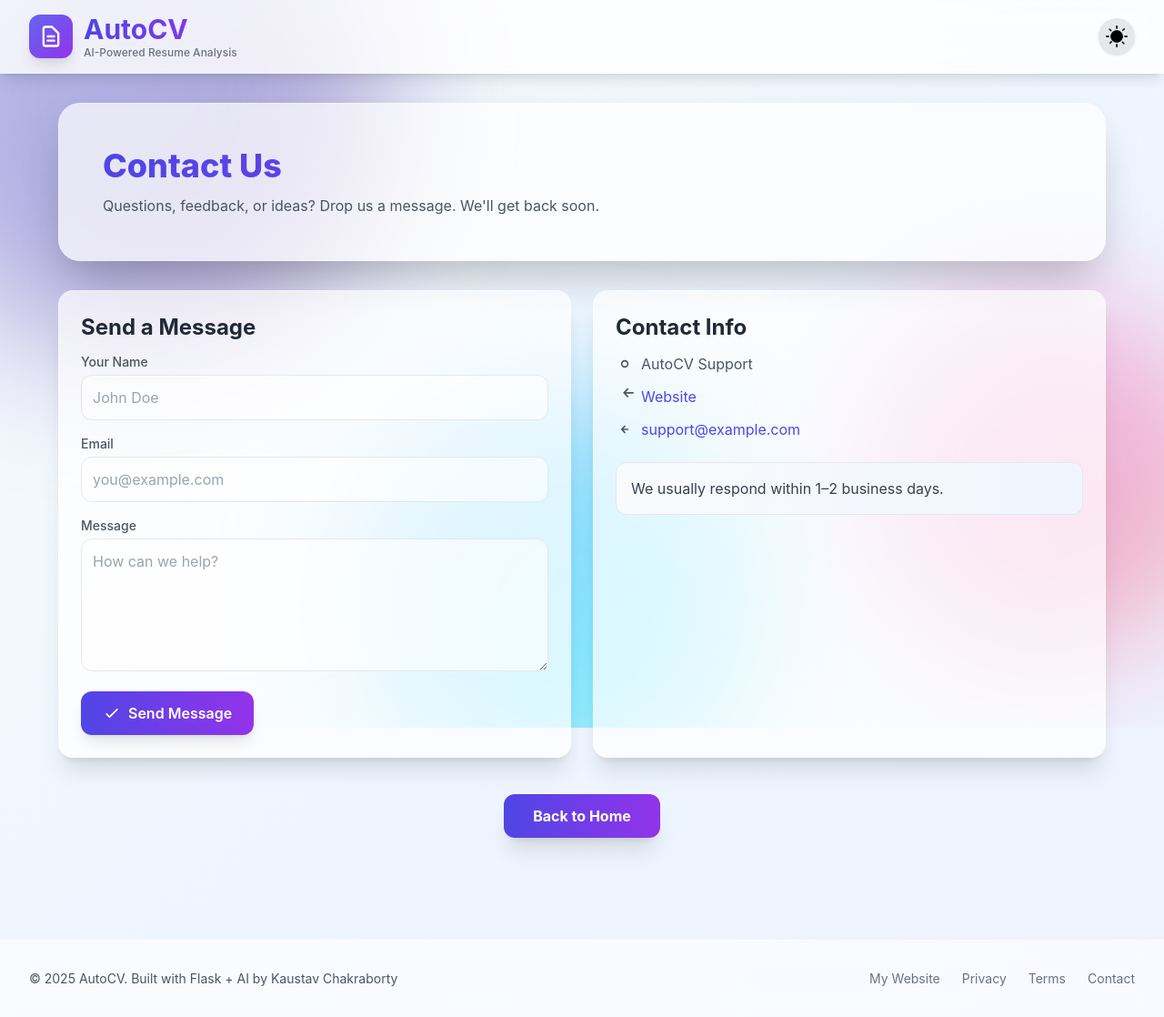
After one commit to Kaustav-coder-hub/AutoCV---Resume-Scoring-System, a Flask app: page /contact in a window 1280 px wide. The commit adds this page. Shown: the whole page at 91% size. Run offline with Flask 3, Linux system fonts and the light colour scheme; some libraries are stand-ins or nearby versions.

Commit message:
feat(pages): add animated Privacy, Terms, Contact pages + routes and wire footer links

```diff
--- a/app.py
+++ b/app.py
@@ -32,6 +32,28 @@ def allowed_file(filename):
 def index():
     """Home page with upload form"""
     return render_template('upload.html')
+
+
+@app.route('/privacy')
+def privacy():
+    """Privacy Policy page"""
+    return render_template('privacy.html')
+
+
+@app.route('/terms')
+def terms():
+    """Terms of Service page"""
+    return render_template('terms.html')
+
+
+@app.route('/contact', methods=['GET', 'POST'])
+def contact():
+    """Contact page with simple submit feedback (no email backend)"""
+    submitted = False
+    if request.method == 'POST':
+        # In a real app, you'd send email or store the message
+        submitted = True
+    return render_template('contact.html', submitted=submitted)
 
 @app.route('/api/score-resume', methods=['POST'])
 def score_resume_api():
--- a/templates/base.html
+++ b/templates/base.html
@@ -94,11 +94,12 @@ themeToggleBtn.addEventListener('click', function() {
 </script>
         <div class="max-w-7xl mx-auto px-4 sm:px-6 lg:px-8 py-8">
             <div class="flex flex-col md:flex-row justify-between items-center space-y-4 md:space-y-0">
-                <p class="text-gray-600 text-sm">© 2025 AutoCV. Built with Flask + AI for student career success</p>
+                <p class="text-gray-600 text-sm">© 2025 AutoCV. Built with Flask + AI by Kaustav Chakraborty</p>
                 <div class="flex space-x-6 text-sm text-gray-500">
-                    <a href="#" class="hover:text-indigo-600 transition-colors">Privacy</a>
-                    <a href="#" class="hover:text-indigo-600 transition-colors">Terms</a>
-                    <a href="#" class="hover:text-indigo-600 transition-colors">Contact</a>
+                    <a href="https://kaustavworks.netlify.app/" class="hover:text-indigo-600 transition-colors">My Website</a>
+                    <a href="{{ url_for('privacy') }}" class="hover:text-indigo-600 transition-colors">Privacy</a>
+                    <a href="{{ url_for('terms') }}" class="hover:text-indigo-600 transition-colors">Terms</a>
+                    <a href="{{ url_for('contact') }}" class="hover:text-indigo-600 transition-colors">Contact</a>
                 </div>
             </div>
         </div>
--- /dev/null
+++ b/templates/contact.html
@@ -0,0 +1,58 @@
+{% extends "base.html" %}
+
+{% block content %}
+<div class="max-w-6xl mx-auto fade-in-up">
+  <header class="glass rounded-3xl shadow-2xl p-8 md:p-12 mb-8">
+    <h1 class="text-4xl font-extrabold bg-gradient-to-r from-indigo-600 to-purple-600 bg-clip-text text-transparent">
+      Contact Us
+    </h1>
+    <p class="mt-3 text-gray-600">Questions, feedback, or ideas? Drop us a message. We'll get back soon.</p>
+    {% if submitted %}
+      <div class="mt-4 p-4 rounded-xl bg-green-50 border border-green-200 text-green-800 flex items-center">
+        <svg class="w-5 h-5 mr-2" fill="none" stroke="currentColor" viewBox="0 0 24 24"><path stroke-linecap="round" stroke-linejoin="round" stroke-width="2" d="M5 13l4 4L19 7"/></svg>
+        Message sent! Thanks for reaching out.
+      </div>
+    {% endif %}
+  </header>
+
+  <section class="grid md:grid-cols-2 gap-6">
+    <div class="glass rounded-2xl p-6 shadow-xl">
+      <h2 class="text-2xl font-bold text-gray-800 mb-3">Send a Message</h2>
+      <form method="post" class="space-y-4">
+        <div>
+          <label class="block text-sm font-medium text-gray-600 mb-1" for="name">Your Name</label>
+          <input id="name" name="name" type="text" placeholder="John Doe" class="w-full rounded-xl border border-gray-200 p-3 bg-white/60 focus:outline-none focus:ring-2 focus:ring-indigo-400 transition" required>
+        </div>
+        <div>
+          <label class="block text-sm font-medium text-gray-600 mb-1" for="email">Email</label>
+          <input id="email" name="email" type="email" placeholder="you@example.com" class="w-full rounded-xl border border-gray-200 p-3 bg-white/60 focus:outline-none focus:ring-2 focus:ring-indigo-400 transition" required>
+        </div>
+        <div>
+          <label class="block text-sm font-medium text-gray-600 mb-1" for="message">Message</label>
+          <textarea id="message" name="message" rows="5" placeholder="How can we help?" class="w-full rounded-xl border border-gray-200 p-3 bg-white/60 focus:outline-none focus:ring-2 focus:ring-indigo-400 transition" required></textarea>
+        </div>
+        <button class="btn-primary inline-flex items-center space-x-2 bg-gradient-to-r from-indigo-600 to-purple-600 hover:from-indigo-700 hover:to-purple-700 text-white py-3 px-6 rounded-xl font-semibold shadow-lg transition-all">
+          <svg class="w-5 h-5" fill="none" stroke="currentColor" viewBox="0 0 24 24"><path stroke-linecap="round" stroke-linejoin="round" stroke-width="2" d="M5 13l4 4L19 7"/></svg>
+          <span>Send Message</span>
+        </button>
+      </form>
+    </div>
+
+    <div class="glass rounded-2xl p-6 shadow-xl">
+      <h2 class="text-2xl font-bold text-gray-800 mb-3">Contact Info</h2>
+      <ul class="space-y-3 text-gray-600">
+        <li class="flex items-center"><svg class="w-5 h-5 mr-2" fill="none" stroke="currentColor" viewBox="0 0 24 24"><path stroke-linecap="round" stroke-linejoin="round" stroke-width="2" d="M16 12a4 4 0 10-8 0 4 4 0 008 0z"/></svg> AutoCV Support</li>
+        <li class="flex items-center"><svg class="w-5 h-5 mr-2" fill="none" stroke="currentColor" viewBox="0 0 24 24"><path stroke-linecap="round" stroke-linejoin="round" stroke-width="2" d="M16 2l-5 5m0 0l5 5m-5-5h12"/></svg> <a class="text-indigo-600 hover:underline" href="https://kaustavworks.netlify.app/" target="_blank">Website</a></li>
+        <li class="flex items-center"><svg class="w-5 h-5 mr-2" fill="none" stroke="currentColor" viewBox="0 0 24 24"><path stroke-linecap="round" stroke-linejoin="round" stroke-width="2" d="M16 12H8m0 0l4 4m-4-4l4-4"/></svg> <a class="text-indigo-600 hover:underline" href="mailto:support@example.com">support@example.com</a></li>
+      </ul>
+      <div class="mt-6 bg-gradient-to-r from-gray-50 to-blue-50 p-4 rounded-xl border border-gray-200">
+        <p class="text-gray-700">We usually respond within 1–2 business days.</p>
+      </div>
+    </div>
+  </section>
+
+  <div class="text-center mt-10">
+    <a href="/" class="btn-primary inline-flex items-center space-x-3 bg-gradient-to-r from-indigo-600 to-purple-600 hover:from-indigo-700 hover:to-purple-700 text-white py-3 px-8 rounded-xl font-bold shadow-xl transition-all">Back to Home</a>
+  </div>
+</div>
+{% endblock %}
```
Also changed, not shown: templates/privacy.html (added, +47 -0 lines), templates/terms.html (added, +43 -0 lines).
